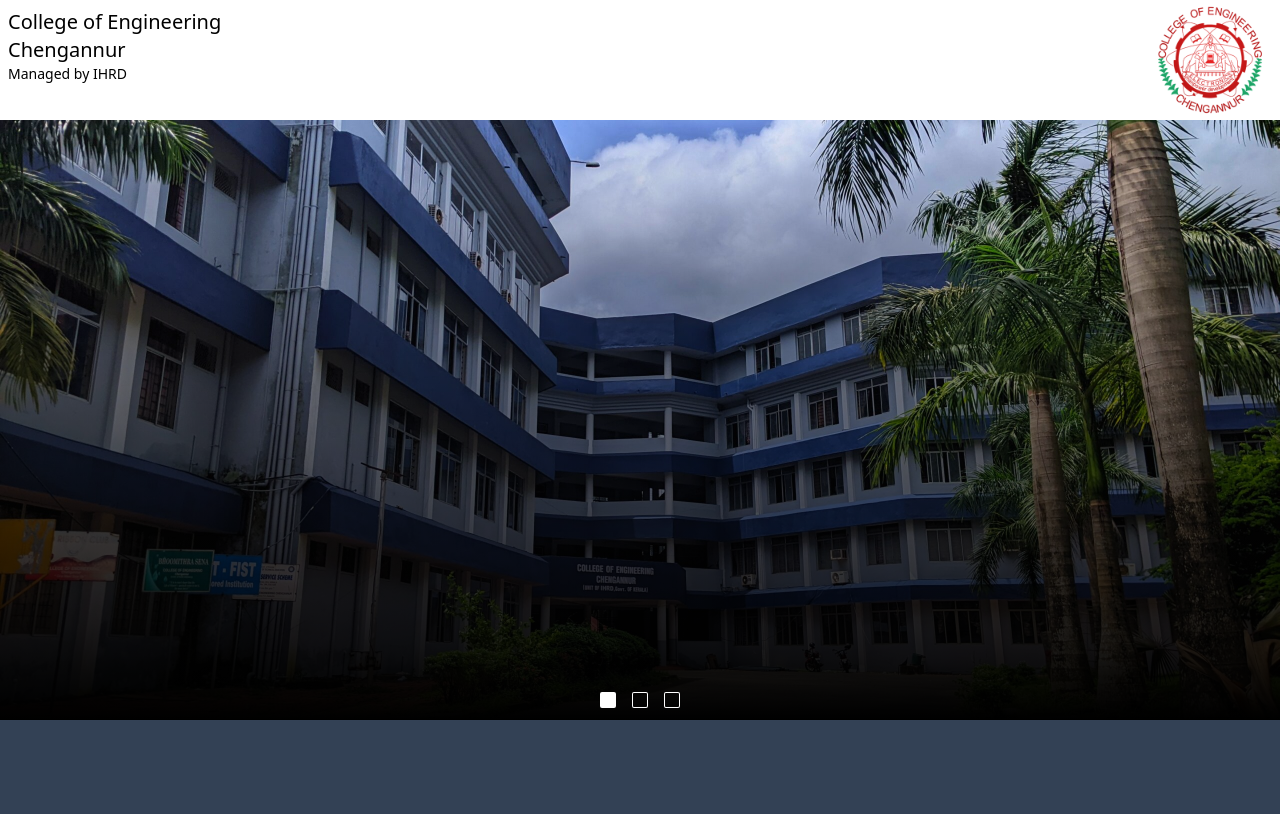
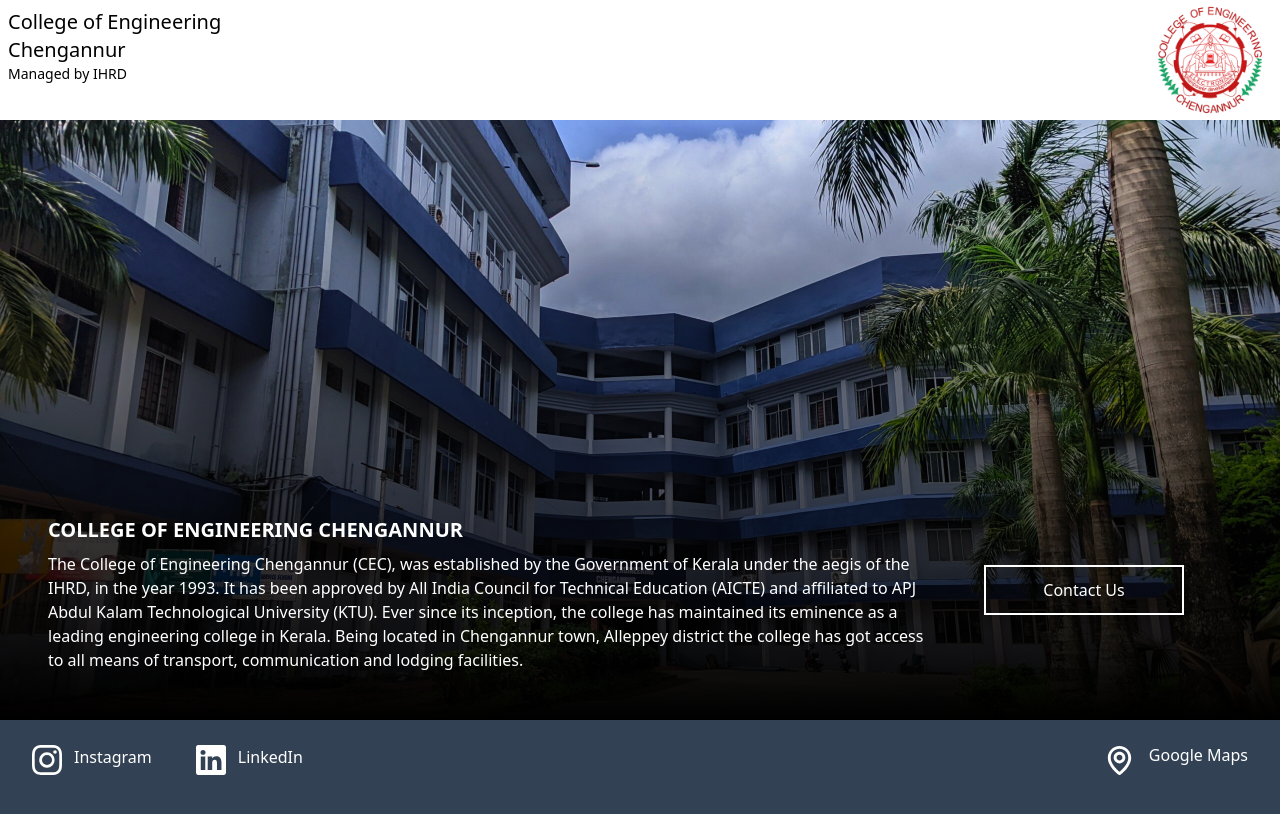
Before and after one commit to GLITCH-hash01/CEC_landing_page, a React (Vite) app: page / in a window 1280 px wide. Shown: the top 814 px of the page. Built offline with nearby package versions, Linux system fonts and the light colour scheme.

Commit message:
Corrected the previous bug

```diff
--- a/index.html
+++ b/index.html
@@ -7,7 +7,7 @@
     <title>Vite + React</title>
   </head>
   <body>
-    <div id="root" class="overflow-x-hidden mr-[0.5px]"></div>
+    <div id="root" class="overflow-x-clip mr-[0.5px]"></div>
     <script type="module" src="/src/main.jsx"></script>
   </body>
 </html>
--- /dev/null
+++ b/src/App.jsx
@@ -0,0 +1,123 @@
+import React,{useState} from 'react';
+import { BsChevronCompactLeft, BsChevronCompactRight,BsSquare,BsSquareFill,BsInstagram, BsLinkedin } from 'react-icons/bs';
+import {BiMap} from 'react-icons/bi'
+
+
+
+
+
+
+
+
+function App(){
+  const slideimg=[
+    {
+      url:"/src/assets/slide-img-1.jpeg"
+    },
+    {
+      url:"/src/assets/slide-img-2.png"
+    },
+    {
+      url:"/src/assets/slide-img-3.jpg"
+    }
+
+  ]
+
+  const [currentIndex,setCurrentIndex]=useState(0);
+
+
+  const prevSlide=() =>{
+    const isFirstSlide=(currentIndex==0);
+    const newIndex=isFirstSlide? slideimg.length-1:currentIndex-1;
+    setCurrentIndex(newIndex)
+  }
+
+  const nextSlide=() =>{
+    const isLastSlide=(currentIndex==slideimg.length-1);
+    const newIndex=isLastSlide? 0:currentIndex+1;
+    setCurrentIndex(newIndex)
+  }
+
+  const goToSlide = (slideIndex) => {
+    setCurrentIndex(slideIndex);
+  };
+
+
+  const jsxelement=(
+    <>
+      <div className='w-screen h-screen '>
+        <div className='w-screen h-[15%] flex flex-row shadow-lg '>
+            <div className='flex flex-col p-2'>
+              <h1 className=' text-xl'>College of Engineering</h1>
+              <h1 className=' text-xl'>Chengannur</h1>
+              <p className='font-light text-sm'>Managed by IHRD</p>
+            </div>
+            <div className='grow '></div>
+            <img src="/src/assets/cec_logo_300.png" alt="logo" className='mr-[10px]' />
+        </div>
+        <div className='w-screen h-[75%] bg-bottom bg-cover relative group transition-all duration-200' style={{backgroundImage:`url(${slideimg[currentIndex].url})`}}>
+          <div className='absolute bg-gradient-to-t from-black w-full h-full'></div>
+          <div className='h-full w-full flex flex-col-reverse'>
+            <div className='z-50 p-12'>
+              <div className='flex flex-row grow h-full'>
+                <div className='flex flex-col text-white w-[75%]'>
+
+                  <h2 className='text-white font-bold text-xl py-2 '>COLLEGE OF ENGINEERING CHENGANNUR</h2>
+                  <p>The College of Engineering Chengannur (CEC), was established by the Government of Kerala under the aegis of the IHRD, in the year 1993. It has been approved by All India Council for Technical Education (AICTE) and affiliated to APJ Abdul Kalam Technological University (KTU). Ever since its inception, the college has maintained its eminence as a leading engineering college in Kerala. Being located in Chengannur town, Alleppey district the college has got access to all means of transport, communication and lodging facilities.</p>
+
+                </div>
+                <div className='h-full  w-[25%] justify-center flex'>
+                  <button className='border-2 border-white w-[200px] h-[50px] text-white place-self-center hover:bg-white hover:text-black'> Contact Us</button>
+
+                </div>
+              </div>
+            </div>
+
+
+          </div>
+          <div className='absolute w-fit h-fit text-white bottom-[50%] left-0 hidden group-hover:block cursor-pointer'>
+            <BsChevronCompactLeft onClick={prevSlide} size={80}/>
+          </div>
+          <div className='absolute w-fit h-fit text-white bottom-[50%] right-0 hidden group-hover:block cursor-pointer'>
+            <BsChevronCompactRight onClick={nextSlide} size={80}/>
+          </div>
+          <div className='transition-all ease-in absolute -300 w-screen h-fit bottom-0 justify-center py-3 gap-4 cursor-pointer hidden group-hover:flex z-50'>
+            {
+              slideimg.map((slideimg,slideindex)=>(
+                <div key={slideindex}>
+                  {!(slideindex==currentIndex)? <BsSquare color='white' onClick={()=>goToSlide(slideindex)} />:<BsSquareFill  color='white'/>}
+
+                </div>
+              ))
+            }
+          </div>
+        </div>
+        <nav className='bg-slate-700 w-screen h-[10%] flex items-center'>
+        <div className='w-screen items-center px-5 flex flex-row gap-5
+         text-white'>
+
+          <div className='flex flex-row gap-3 cursor-pointer hover:bg-gray-600 p-3 rounded-xl'>
+            <BsInstagram color='white' size={30}/>
+            <a>Instagram</a>
+          </div>
+          <div className='flex flex-row gap-3 cursor-pointer hover:bg-gray-600 p-3 rounded-xl'>
+            <BsLinkedin size={30}/>
+            <a>LinkedIn</a>
+          </div>
+          <div className='grow'></div>
+          <div className='flex flex-row gap-3 cursor-pointer hover:bg-gray-600 p-3 rounded-xl'>
+            <BiMap size={35}/>
+            <a>Google Maps</a>
+          </div>
+        </div>
+        </nav>
+        </div>
+        <div className='w-screen h-screen bg-slate-700 flex flex-row gap-2'></div>
+    </>
+
+  )
+  return (jsxelement);
+}
+
+
+export default App;
--- a/src/Components/App.js
+++ /dev/null
@@ -1,74 +0,0 @@
-import React,{useState} from 'react';
-import { BsChevronCompactLeft, BsChevronCompactRight,BsSquare,BsSquareFill } from 'react-icons/bs';
-
-
-
-
-
-function App(){
-  const jsxelement=(
-    <>
-      <div className='w-screen h-screen '>
-        <div className='w-screen h-[15%] flex flex-row shadow-lg'>
-            <div className='flex flex-col p-2'>
-              <p className='text-xl'>College of Engineering</p>
-              <p className='text-xl'>Chengannur</p>
-              <p className='font-light text-sm'>Managed by IHRD</p>
-            </div>
-            <div className='grow '></div>
-            <img src="/src/assets/cec_logo_300.png" alt="logo" className='mr-[10px]' />
-        </div>
-        <div className='w-screen h-[75%] bg-bottom bg-cover relative group' style={{backgroundImage:`url(${slideimg[currentIndex].url})`}}>
-          <div className='absolute bg-gradient-to-t from-black w-full h-full'></div>
-          <div className='absolute w-fit h-fit text-white bottom-[50%] left-0 hidden group-hover:block cursor-pointer'>
-            <BsChevronCompactLeft onClick={prevSlide} size={80}/>
-          </div>
-          <div className='absolute w-fit h-fit text-white bottom-[50%] right-0 hidden group-hover:block cursor-pointer'>
-            <BsChevronCompactRight onClick={nextSlide} size={80}/>
-          </div>
-          <div className='absolute -300 w-screen h-fit bottom-0 flex justify-center py-3 gap-4'>
-            {
-              slideimg.map((slideimg,slideindex)=>(
-                <div key={slideindex}>
-                  {!(slideindex==currentIndex)? <BsSquare color='white'/>:<BsSquareFill color='white'/>}
-
-                </div>
-              ))
-            }
-          </div>
-        </div>
-        <div className='bg-slate-700 w-screen h-[10%]'></div>
-        </div>
-        <div className='w-screen h-screen bg-slate-700'></div>
-    </>
-
-  );
-
-  const slideimg=[
-      {
-        url:"/src/assets/slide-img-1.jpeg"
-      },
-      {
-        url:"/src/assets/slide-img-2.jpeg"
-      },
-      {
-        url:"/src/assets/slide-img-3.jpeg"
-      }
-
-    ];
-  const [currentIndex,setCurrentIndex]=useState(0);
-
-  const prevSlide=() =>{
-    const isFirstSlide=(currentIndex==0);
-    const newIndex=isFirstSlide? slideimg.length-1:currentIndex-1;
-    setCurrentIndex(newIndex)
-  };
-
-  const nextSlide=() =>{
-    const isLastSlide=(currentIndex==slideimg.length-1);
-    const newIndex=isLastSlide? 0:currentIndex+1;
-    setCurrentIndex(newIndex)
-  };
-  return(jsxelement);
-  }
-export default App;
--- /dev/null
+++ b/src/Components/sliderlayer.jsx
@@ -0,0 +1 @@
+import React,{useState} from "react";
--- a/src/main.jsx
+++ b/src/main.jsx
@@ -1,9 +1,9 @@
+import React from 'react';
 import ReactDOM from 'react-dom/client'
 import { BsChevronCompactLeft, BsChevronCompactRight,BsSquare,BsSquareFill } from 'react-icons/bs';
 import './index.css'
-// import App from './Components/App';
-
-// import { useState } from 'react';
+import App from './App';
+import { useState } from 'react';
 
 
 const slideimg=[
@@ -45,7 +45,6 @@
             <h1 className=' text-xl'>College of Engineering</h1>
             <h1 className=' text-xl'>Chengannur</h1>
             <p className='font-light text-sm'>Managed by IHRD</p>
-
           </div>
           <div className='grow '></div>
           <img src="/src/assets/cec_logo_300.png" alt="logo" className='mr-[10px]' />
@@ -76,8 +75,8 @@
 
 )
 
-ReactDOM.createRoot(document.getElementById('root')).render(jsxelement
-  // <React.StrictMode>
-  //   <App/>
-  // </React.StrictMode>
+ReactDOM.createRoot(document.getElementById('root')).render(
+  <React.StrictMode>
+    <App/>
+  </React.StrictMode>
 );
```
